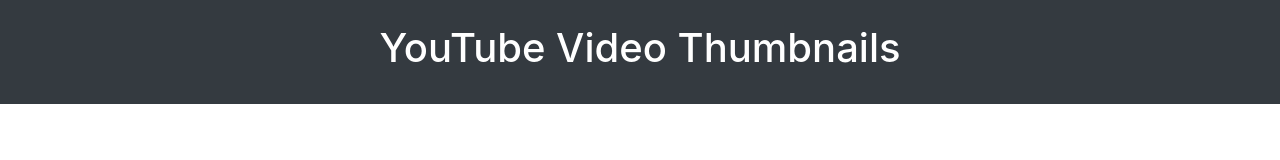
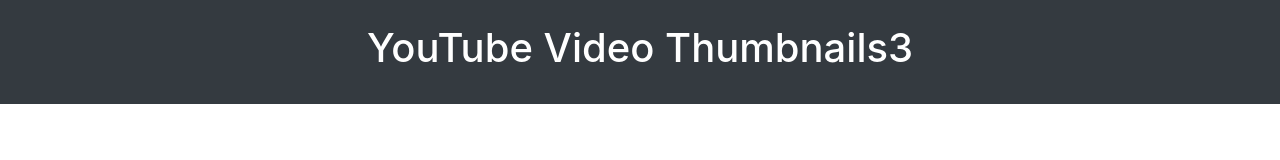
Before and after one commit to arifmankada/pw, a plain HTML site: page links/index.html in a window 1280 px wide. Drawn offline with nearby package versions, Linux system fonts and the light colour scheme.

Commit message:
Update index.html

```diff
--- a/links/index.html
+++ b/links/index.html
@@ -11,7 +11,7 @@
 </head>
 <body>
     <header class="bg-dark text-white text-center py-4">
-        <h1>YouTube Video Thumbnails</h1>
+        <h1>YouTube Video Thumbnails3</h1>
     </header>
 
     <main class="container my-4">
```
